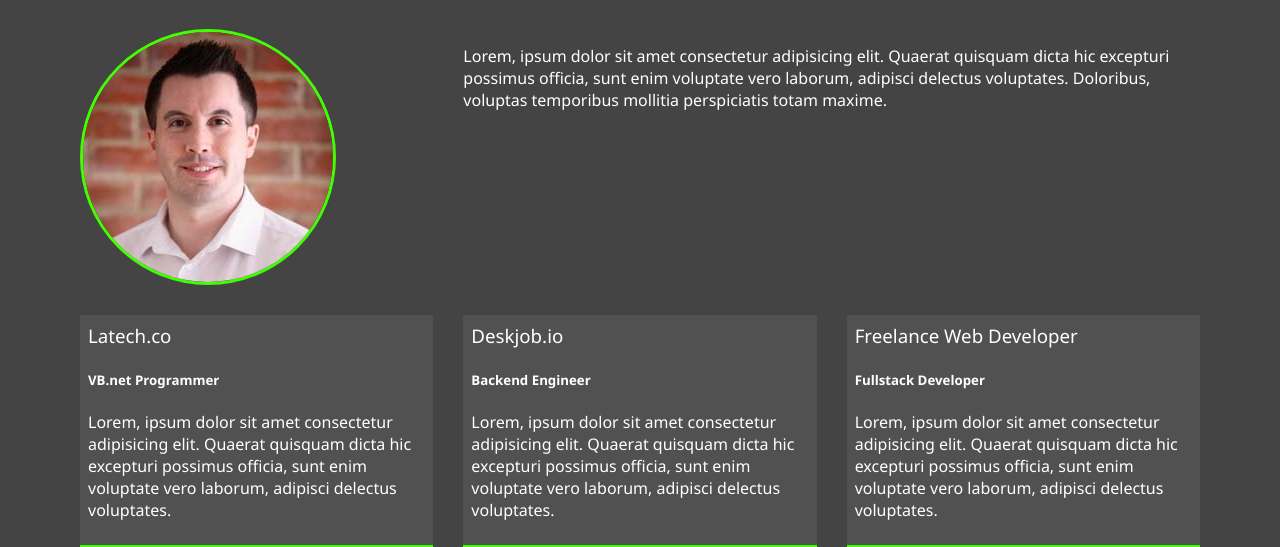
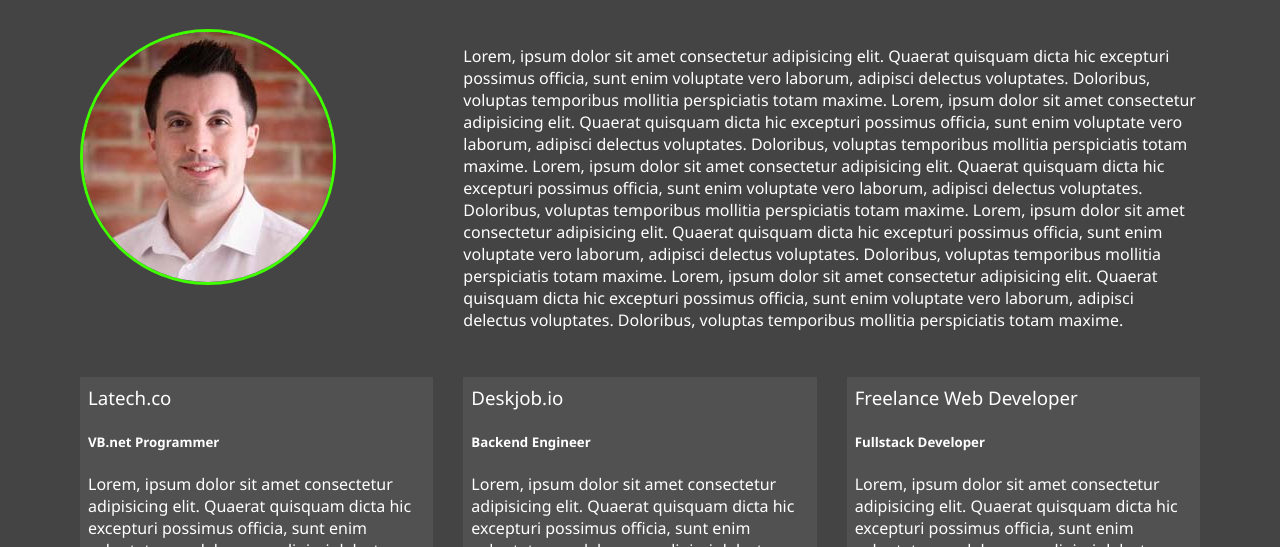
Before and after one commit to yohanapriyandi/Responsive-HTML-Template, a website: page dist/about.html in a window 1280 px wide. Shown: the part 253-800 px from the top of the page. Drawn offline with Linux system fonts and the light colour scheme.

Commit message:
edit about page and add package

```diff
--- a/dist/about.html
+++ b/dist/about.html
@@ -55,6 +55,22 @@
                 Quaerat quisquam dicta hic excepturi possimus officia,
                 sunt enim voluptate vero laborum, adipisci delectus voluptates.
                 Doloribus, voluptas temporibus mollitia perspiciatis totam maxime.
+                Lorem, ipsum dolor sit amet consectetur adipisicing elit.
+                Quaerat quisquam dicta hic excepturi possimus officia,
+                sunt enim voluptate vero laborum, adipisci delectus voluptates.
+                Doloribus, voluptas temporibus mollitia perspiciatis totam maxime.
+                Lorem, ipsum dolor sit amet consectetur adipisicing elit.
+                Quaerat quisquam dicta hic excepturi possimus officia,
+                sunt enim voluptate vero laborum, adipisci delectus voluptates.
+                Doloribus, voluptas temporibus mollitia perspiciatis totam maxime.
+                Lorem, ipsum dolor sit amet consectetur adipisicing elit.
+                Quaerat quisquam dicta hic excepturi possimus officia,
+                sunt enim voluptate vero laborum, adipisci delectus voluptates.
+                Doloribus, voluptas temporibus mollitia perspiciatis totam maxime.
+                Lorem, ipsum dolor sit amet consectetur adipisicing elit.
+                Quaerat quisquam dicta hic excepturi possimus officia,
+                sunt enim voluptate vero laborum, adipisci delectus voluptates.
+                Doloribus, voluptas temporibus mollitia perspiciatis totam maxime.
                 </p>
             </div>
 
--- a/package.json
+++ b/package.json
@@ -3,12 +3,15 @@
   "version": "1.0.0",
   "description": "Responsive Template Website",
   "main": "index.js",
+  "homepage": "https://yohanapriyandi.github.io/responsive-html-template",
   "scripts": {
-    "sass": "node-sass -w scss/ -o dist/css/ --recursive"
+    "sass": "node-sass -w scss/ -o dist/css/ --recursive",
+    "deploy": "gh-pages -d dist"
   },
   "author": "Yohan Apriyandi",
   "license": "MIT",
   "dependencies": {
+    "gh-pages": "^2.1.1",
     "node-sass": "^4.13.0"
   }
 }
```
Also changed, not shown: 1 other file.
